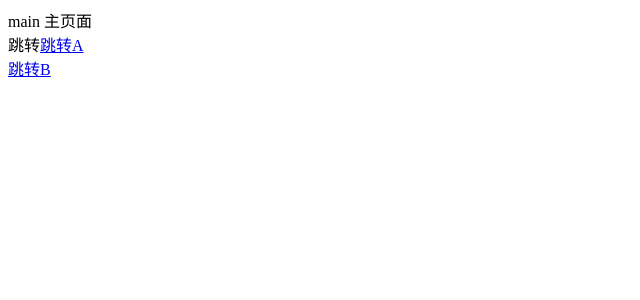
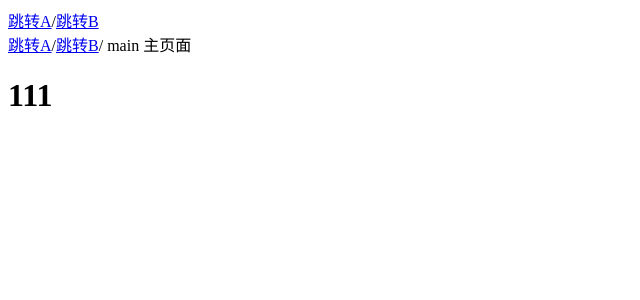
Before and after one commit to Cyberhan123/web-learning, a React (Create React App) app in the folder react/reactcli/: page /c in a window 1280 px wide. Shown: the top 300 px of the page, without its empty margins (0-640 px from the left). Built offline with nearby package versions, Linux system fonts and the light colour scheme.

Commit message:
react-cli/router

```diff
--- a/react/reactcli/src/components/Main.js
+++ b/react/reactcli/src/components/Main.js
@@ -1,5 +1,5 @@
 import React, {Component} from 'react';
-import {BrowserRouter as Router,Route,Link} from 'react-router-dom'
+import {BrowserRouter as Router, Route, Link, Switch} from 'react-router-dom'
 import PageA from "./PageA";
 import PageB from "./PageB";
 
@@ -7,14 +7,27 @@ class Main extends Component {
     render() {
         return (
             <div>
-                main 主页面
                 <Router>
                     <div>
-                        跳转
-                        <Link to='/a'>跳转A</Link><br/>
+                        <Link to='/a'>跳转A</Link>/
                         <Link to='/b'>跳转B</Link>
-                        <Route path='/a' component={PageA}/>
-                        <Route path='/b'  component={PageB}/>
+                    </div>
+                </Router>
+                {/*main 主页面*/}
+                <Router>
+                    <div>
+                        <Link to='/a/5'>跳转A</Link>/
+                        <Link to='/b'>跳转B</Link>/
+                        main 主页面
+                        <Switch>
+                            <Route path='/a/:id' component={PageA}/>
+                            <Route path='/b' component={PageB}/>
+                            <Route path='/c' render={
+                                ()=>{
+                                    return <h1>111</h1>
+                                }
+                            }/>
+                        </Switch>
                     </div>
                 </Router>
             </div>
--- a/react/reactcli/src/components/PageA.js
+++ b/react/reactcli/src/components/PageA.js
@@ -1,6 +1,11 @@
 import React, {Component} from 'react';
 
 class PageA extends Component {
+    constructor(props) {
+        super(props);
+        console.log(this.props.match.params.id)
+    }
+
     render() {
         return (
             <div>
```
Also changed, not shown: react/reactcli/src/components/renderPage.js (added, +8 -0 lines).
